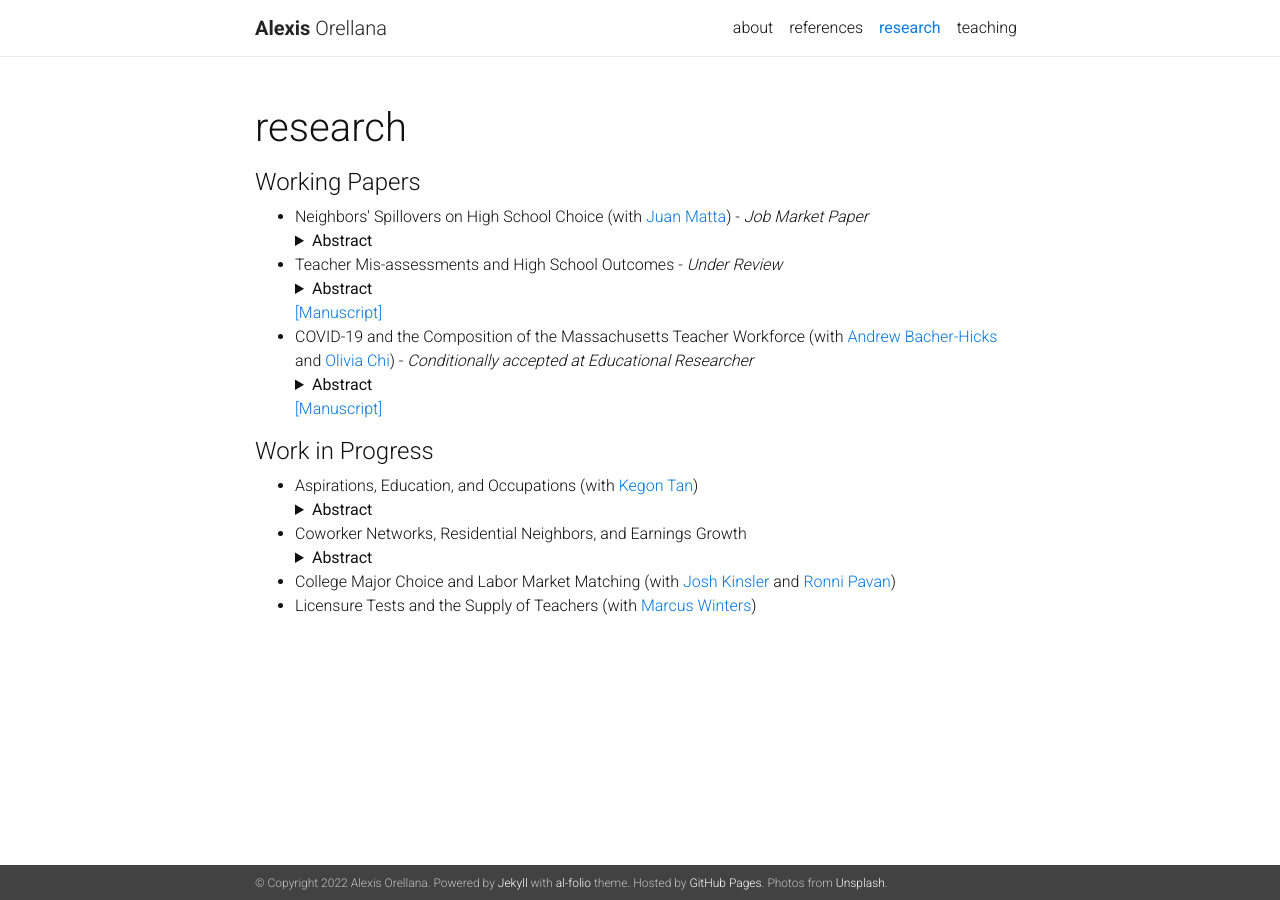
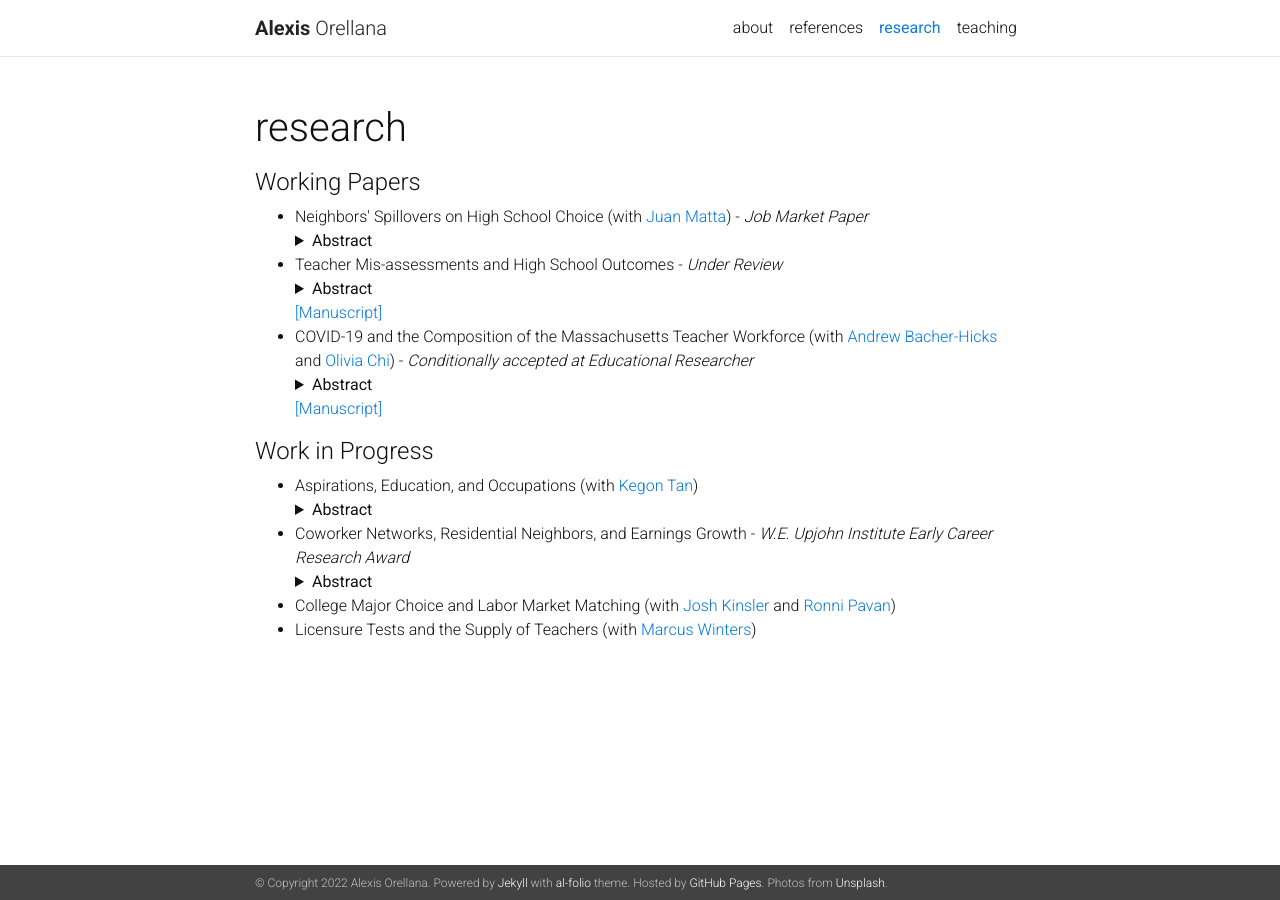
Before and after one commit to alexisorellana/alexisorellana.github.io, a Jekyll site: the page built from _pages/research.md, in a window 1280 px wide. Built offline with Jekyll 4.4.1, drawn with Linux system fonts in a browser that asks for light colours; nearby versions of some CDN libraries; a style sheet for code colours, icons or effects is not loaded.

Commit message:
update 08-11

```diff
--- a/_pages/research.md
+++ b/_pages/research.md
@@ -53,7 +53,7 @@ It is well documented that children often “inherit” their parents’ occupat
 </details>
 
 
-<li> Coworker Networks, Residential Neighbors, and Earnings Growth </li>
+<li> Coworker Networks, Residential Neighbors, and Earnings Growth - <em> W.E. Upjohn Institute Early Career Research Award </em> </li>
 
 <details>
 <summary><b>Abstract</b></summary>
```
